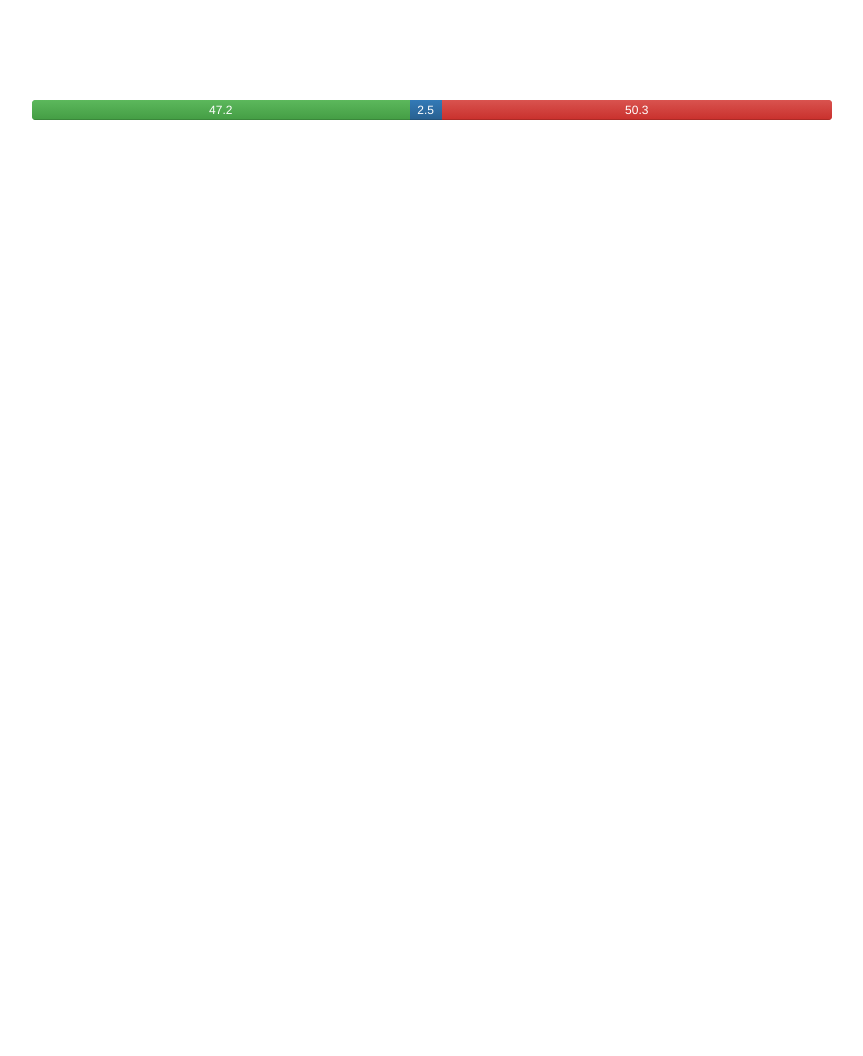
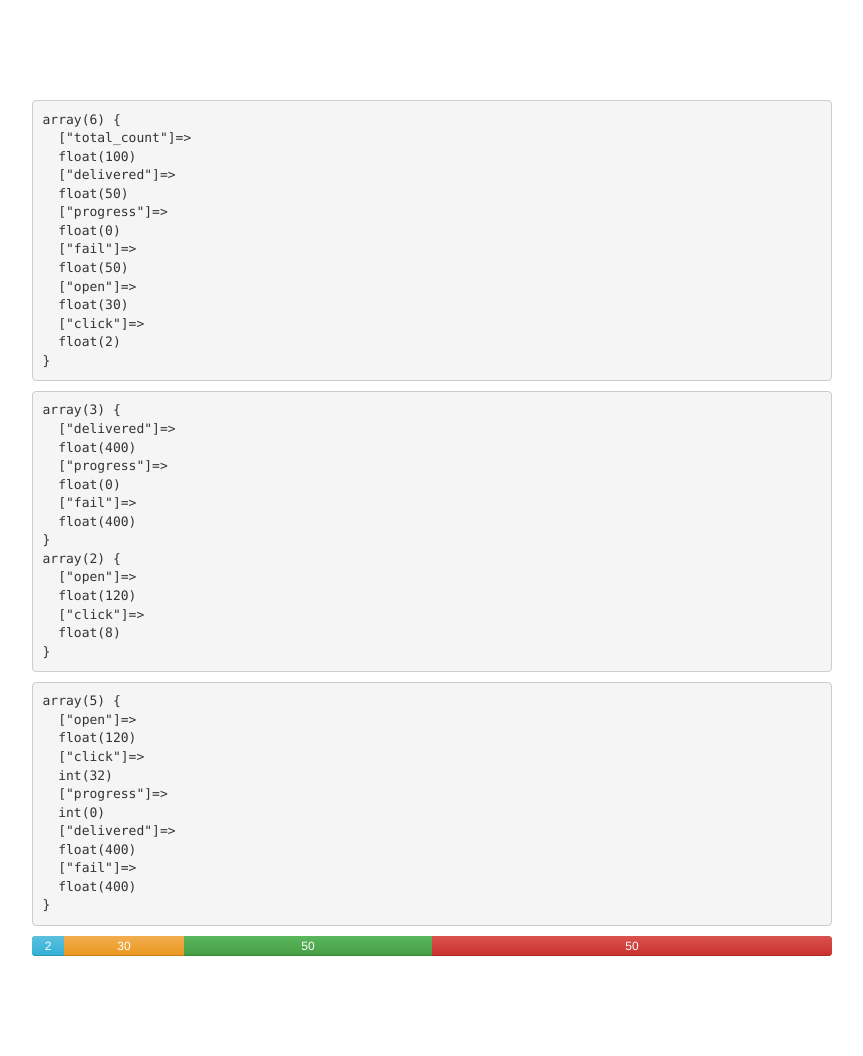
Before and after one commit to nickolas1983/delivery_function, a PHP site: page / in a window 1280 px wide. Shown: the whole page, without its empty margins (68-931 px from the left). Before the commit the page ends 120 px from the top, so only its background shows below. Run offline with PHP 8.4, Linux system fonts and the light colour scheme.

Commit message:
bar_width function

```diff
--- a/index.php
+++ b/index.php
@@ -3,11 +3,11 @@ session_start();
 
 
 $input = [
-    'total_count' => 163,
-    'delivered' => 77,
-    'fail' => 82,
-    'open' => 3,
-    'click' => 3
+    'total_count' => 100,
+    'delivered' => 50,
+    'fail' => 50,
+    'open' => 15,
+    'click' => 1
 ];
 
 function get_percent(array $input){
@@ -49,68 +49,141 @@ function get_percent(array $input){
 
 function bar_width(array $percents, $width_koef, $min_width = 32){
 
-    $main_percents = [
-        'delivered' => $percents['delivered'],
-        'progress' => $percents['progress'],
-        'fail' => $percents['fail']
+    $main_width = [
+        'delivered' => $percents['delivered'] * $width_koef,
+        'progress' => $percents['progress'] * $width_koef,
+        'fail' => $percents['fail'] * $width_koef
     ];
 
-    $open_click_percents = [
-        'open' => $percents['open'],
-        'click' => $percents['click']
+    $open_click_width = [
+        'open' => $percents['open'] * $width_koef * ($percents['delivered'] / 100),
+        'click' => $percents['click'] * $width_koef * ($percents['delivered'] / 100)
     ];
 
+    echo "<pre>";
+    var_dump($percents);
+    echo "</pre>";
+
+    echo "<pre>";
+    var_dump($main_width);
+    var_dump($open_click_width);
+    echo "</pre>";
+
+    // define min width opens and clicks
+    foreach ($open_click_width as $key => $width){
+        if($width == 0){
+            $open_click_width[$key] = 0;
+        }
+        else if ($width >0 && $width < $min_width){
+            $open_click_width[$key] = $min_width;
+        }
+    }
+
+    // define min width delivered
+    $difference_deliver = 0;
+    if($open_click_width['open'] == 0 && $open_click_width['click'] == 0 && $main_width['delivered'] < $min_width){
+        $difference_deliver = $min_width - $main_width['delivered'];
+        $main_width['delivered'] = $min_width;
+    }
+    else if(($open_click_width['open'] > 0 && $open_click_width['click'] == 0)){
+        if ($main_width['delivered'] < $min_width * 2){
+            $difference_deliver = $min_width * 2 - $main_width['delivered'];
+            $main_width['delivered'] = $min_width * 2;
+            $open_click_width['open'] = $min_width;
+        }
+        else if ($main_width['delivered'] > $min_width * 2){
+            if ($main_width['delivered'] - $open_click_width['open'] < $min_width){
+                $open_click_width['open'] = $main_width['delivered'] - $min_width;
+            }
+        }
+    }
+    else if($open_click_width['open'] > 0 && $open_click_width['click'] > 0 ){
+        if ($main_width['delivered'] < $min_width * 3){
+            $difference_deliver = $min_width * 3 - $main_width['delivered'];
+            $main_width['delivered'] = $min_width * 3;
+            $open_click_width['open'] = $min_width;
+            $open_click_width['click'] = $min_width;
+        }
+        else if($main_width['delivered'] > $min_width * 3){
+
+            if($main_width['delivered'] - $open_click_width['open'] < $min_width){
+                if ($open_click_width['open'] - $open_click_width['click'] < $min_width){
+                    $open_click_width['open'] = $min_width;
+                    $open_click_width['click'] -= $min_width * 2;
+                }
+                else if(($open_click_width['open'] - $open_click_width['click']) > $min_width ){
+                    if ($open_click_width['click'] > $min_width * 2){
+                        $open_click_width['open'] = $open_click_width['open'] - $open_click_width['click'] ;
+                        $open_click_width['click'] -= $min_width ;
+                    }
+                    else if($open_click_width['click'] < $min_width * 2){
+                        $open_click_width['open'] = $open_click_width['open'] - $open_click_width['click'] - $min_width;
+                    }
+
+                }
+            }
+            else if($main_width['delivered'] - $open_click_width['open'] > $min_width){
+
+                if ($main_width['delivered'] - ($open_click_width['open'] + $open_click_width['click']) < $min_width){
+                    $full_stek = $main_width['delivered'] - $min_width;
+                    $open_click = $open_click_width['open'] + $open_click_width['click'];
+                    $open_click_width['open'] *=  $full_stek/$open_click;
+                    $open_click_width['click'] *=  $full_stek/$open_click;
+                    echo "<pre>";
+                    var_dump($main_width);
+                    var_dump($open_click_width);
+                    echo "</pre>";
+
+                }
+                else if($main_width['delivered'] - ($open_click_width['open'] + $open_click_width['click'])  > $min_width){
+
+                }
+
+            }
+
+        }
+    }
 
 
-    asort($main_percents);
+    // key of max width element of $main_width
+    asort($main_width);
+    end($main_width);
+    $max_key = key($main_width);
+    reset($main_width);
 
-    // key of max value element
-    end($main_percents);
-    $max_key = key($main_percents);
-    reset($main_percents);
+    $result = array();
 
+    $result['open'] = $open_click_width['open'];
+    $result['click'] = $open_click_width['click'];
 
-    // check opens and clicks
-    /*$difference = 0;
-    foreach ($open_click_percents as $key => $percent){
-        if($percent == 0){
+    $difference = 0;
+    foreach ($main_width as $key => $width){
+        if($width == 0){
             $result[$key] = 0;
         }
-        else if ($percent >0 && $percent < 4){
-            $result[$key] = 4;
-            $difference += 4 - $percent;
+        else if ($width >0 && $width < $min_width){
+            $result[$key] = $min_width;
+            $difference += $min_width - $width;
         }
         else {
-            $result[$key] = $percent;
-        }
-    }
-    $percents['delivered'] =*/
-
-
-    //
-    $result = array();
-
-    $difference = 0;
-    foreach ($main_percents as $key => $percent){
-        if($percent == 0){
-            $result[$key] = 0;
-        }
-        else if ($percent >0 && $percent * $width_koef < $min_width){
-            $result[$key] = $min_width;
-            $difference += $min_width - $percent * $width_koef;
-        }
-        else {
-            if($key == $max_key && $difference > 0){
-                $result[$key] = $percent * $width_koef - $difference;
+            if($key == $max_key && ($difference > 0 || $difference_deliver >0) ){
+                $result[$key] = $width - $difference - $difference_deliver;
             }
             else{
-                $result[$key] = $percent * $width_koef;
+                $result[$key] = $width;
             }
         }
     }
 
+
+
+    echo "<pre>";
+    var_dump($result);
+    echo "</pre>";
     return $result;
 }
+
+
 //widt in pixels
 $width = 800;
 $width_koef = $width/100;
@@ -144,9 +217,15 @@ $output = get_percent($input); ?>
         $bar_width = bar_width($output, $width_koef); ?>
         <div class="progress">
             <div class="progress-bar progress-bar-success" style="width: <?= $bar_width['delivered']?>px">
+                <div class="progress-bar progress-bar-info" style="width: <?= $bar_width['click']?>px">
+                    <?= $output['click']?>
+                </div>
+                <div class="progress-bar progress-bar-warning" style="width:  <?= $bar_width['open']?>px">
+                    <?= $output['open']?>
+                </div>
                 <?= $output['delivered']?>
             </div>
-            <div class="progress-bar progress-bar" style="width: <?= $bar_width['progress']?>px">
+            <div class="progress-bar" style="width: <?= $bar_width['progress']?>px">
                 <?= $output['progress']?>
             </div>
             <div class="progress-bar progress-bar-danger" style="width:  <?= $bar_width['fail']?>px">
```
